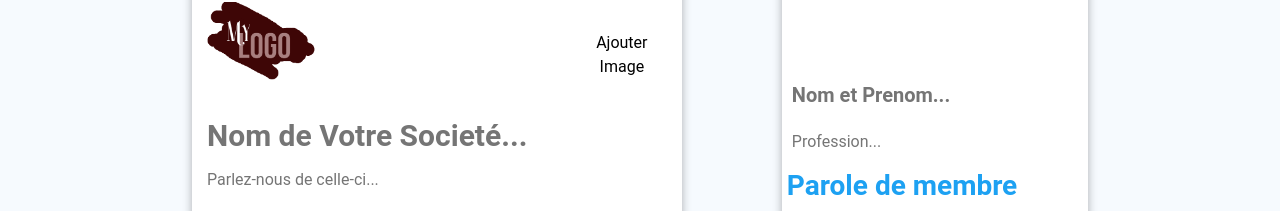
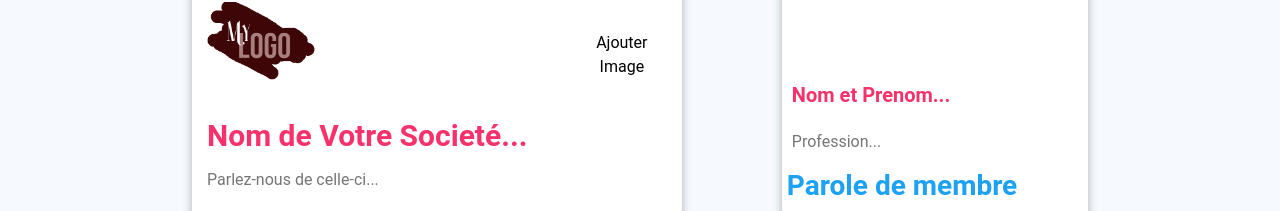
Before and after one commit to Arnaud-Lebreton/cannesisup_front, a React (Create React App) app: page /profil in a window 1280 px wide. Shown: the part 343-554 px from the top of the page. Built offline with nearby package versions, Linux system fonts and the light colour scheme.

Commit message:
Mise en commun

```diff
--- a/src/components/dashboard/dashboardStyle.css
+++ b/src/components/dashboard/dashboardStyle.css
@@ -5,7 +5,6 @@ body {
 .dashBoardMargin {
   margin-top: 85px;
   position: relative;
-  z-index: -1;
 }
 .dashboardGlobalSize {
   max-width: 95%;
--- a/src/components/navbar/navbar.css
+++ b/src/components/navbar/navbar.css
@@ -3,6 +3,7 @@
   top: 0px;
   right: 0px;
   left: 0px;
+  z-index: 1;
 }
 
 .containtLogo {
--- a/src/components/profil/Profil.css
+++ b/src/components/profil/Profil.css
@@ -1,6 +1,6 @@
 #body {
   position: relative;
-  z-index: -1;
+
   background-color: #f6fafe;
   display: flex;
   flex-direction: row;
@@ -53,6 +53,10 @@ input[name="society_name"] {
   font-weight: bold;
   color: #f7316b;
 }
+input[name="society_name"]::placeholder {
+  color: #f7316b;
+}
+
 h3 {
   color: #1da1f2;
   font-weight: bold;
@@ -63,7 +67,9 @@ input[name="name"] {
   font-weight: bold;
   color: #f7316b;
 }
-
+input[name="name"]::placeholder {
+  color: #f7316b;
+}
 #middle_bloc {
   margin-top: 100px;
   margin-left: 15%;
--- a/src/components/profil/Profil.js
+++ b/src/components/profil/Profil.js
@@ -133,7 +133,7 @@ class Profil extends Component {
               </button>
             )}
           </div>
-          <p>{this.state.name}</p>
+          {/*<p>{this.state.name}</p>*/}
         </div>
       </div>
     );
```
